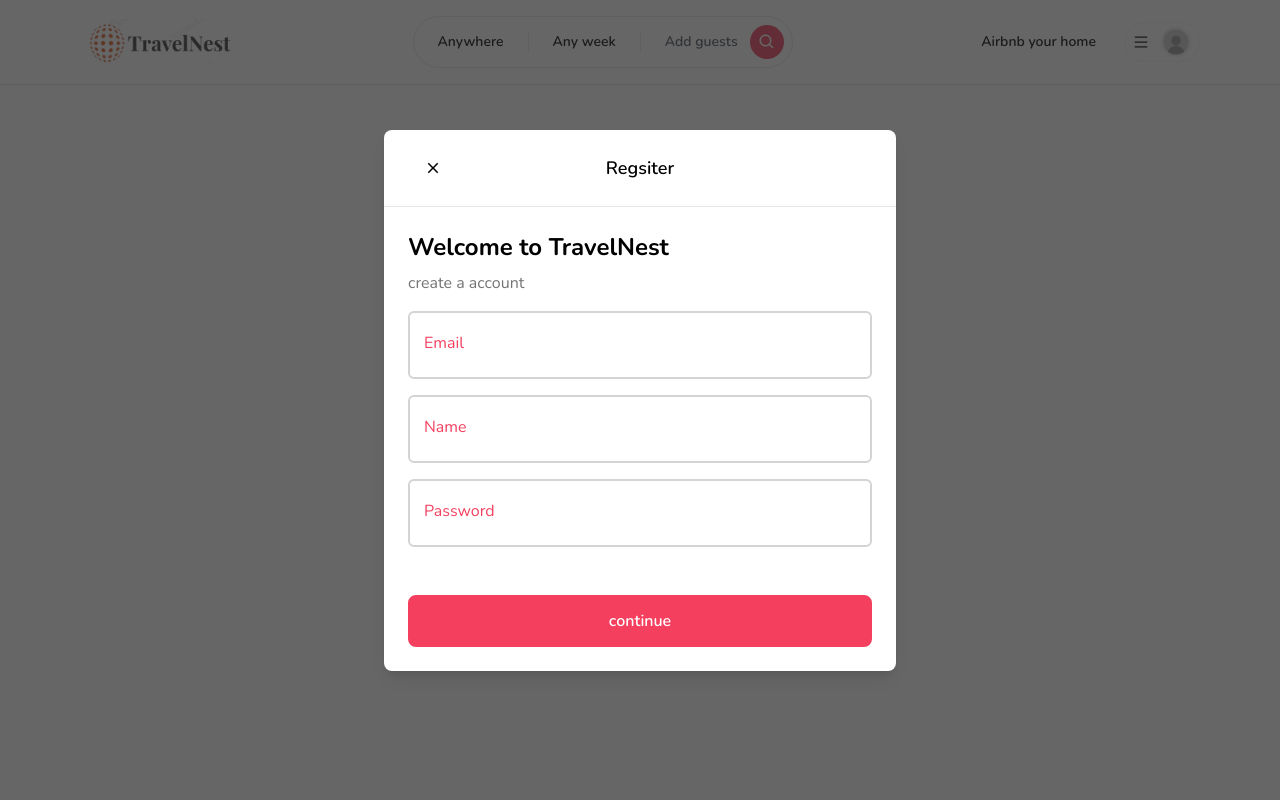
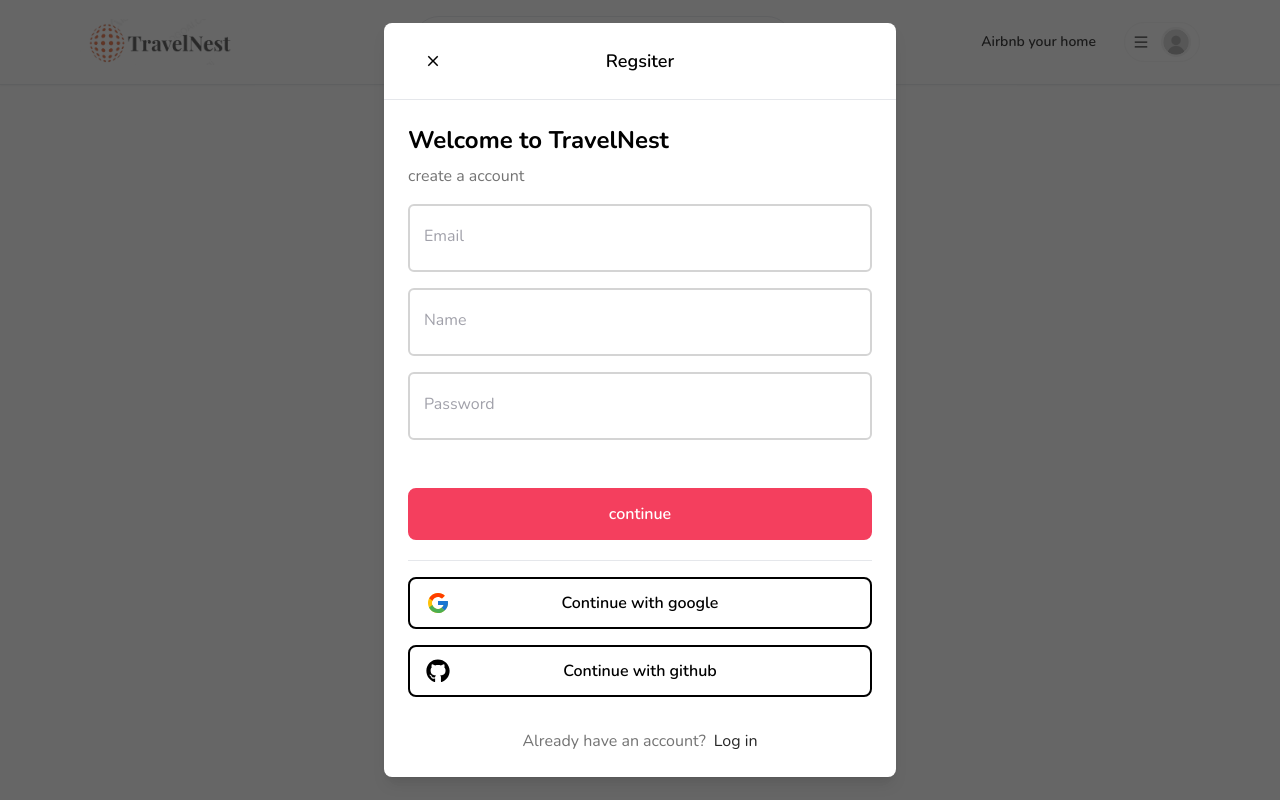
Before and after one commit to nitinawari/TravelNest, a Next.js app: page / in a window 1280 px wide. Built offline with nearby package versions, Linux system fonts and the light colour scheme.

Commit message:
complete register modal with Oauth provider Buttons and bug fixed

```diff
--- a/app/components/inputs/Input.tsx
+++ b/app/components/inputs/Input.tsx
@@ -54,7 +54,7 @@
                   peer-placeholder-shown:translate-y-0
                   peer-focus:scale-75
                   peer-focus: -translate-y-4
-                  ${errors ? "text-rose-500" : "text-zinc-400"}
+                  ${errors[id] ? "text-rose-500" : "text-zinc-400"}
                   `}
                   >
                            {label}
--- a/app/components/modals/RegisterModal.tsx
+++ b/app/components/modals/RegisterModal.tsx
@@ -4,9 +4,12 @@
 import Modal from "@/app/components/modals/Modal"
 import Heading from "@/app/components/Heading"
 import Input from "@/app/components/inputs/Input"
+import Button from "@/app/components/Button"
 import { useState } from 'react';
 import axios from 'axios';
-
+import toast from 'react-hot-toast';
+import { FcGoogle , } from 'react-icons/fc';
+import {FaGithub} from 'react-icons/fa'
 const RegisterModal = () => {
         const registerModal = useRegisterModal();
         const [isLoading , setIsLoading] = useState(false);
@@ -29,7 +32,7 @@
                         registerModal.onClose
                 })
                 .catch((error)=>{
-                        console.log(error)
+                        toast.error("something went wrong ")
                 })
                 .finally(()=>{
                         setIsLoading(false)
@@ -72,6 +75,37 @@
                 </div>
          )
 
+         const Footer = (
+                <div className=' flex flex-col gap-4 mt-3 '>
+                        <hr />
+                       <Button
+                       outline
+                       label ="Continue with google"
+                       icon ={FcGoogle}
+                       onClick={()=>{}}
+                       />
+                       <Button
+                       outline
+                       label ="Continue with github"
+                       icon ={FaGithub}
+                       onClick={()=>{}}
+                       />
+
+                  <div className=' text-neutral-500 mt-4 text-center font-light  '>
+                        <div className=' flex flex-row gap-2 justify-center items-center '>
+                                <div>
+                                        Already have an account?
+                                </div>
+                                <div  onClick={registerModal.onClose}
+                                className=' text-neutral-800 cursor-pointer hover:underline  '>
+                                        Log in
+                                </div>
+                        </div>
+
+                  </div>
+                </div>
+         )
+
 
          return (
                 <Modal
@@ -82,6 +116,7 @@
                 disabled= {isLoading}
                 onSubmit={handleSubmit(onSubmit)}
                 body={BodyContent}
+                footer={Footer}
                 />
          )
 }
--- a/app/components/modals/modal.tsx
+++ b/app/components/modals/modal.tsx
@@ -106,6 +106,7 @@
                         ) }
 
                      </div>
+              {footer}
               </div>
             </div>
           </div>
--- a/app/components/navbar/Search.tsx
+++ b/app/components/navbar/Search.tsx
@@ -1,10 +1,11 @@
 'use client'
+import { Toaster } from "react-hot-toast";
 import { BiSearch } from "react-icons/bi";
 
 const Search = () => {
          return (
                   <div className=" border-[1px] w-full md:w-auto  py-2 rounded-full sahdow-sm  hover:shadow-sm transition  cursor-pointer " >
-
+                  <Toaster />
                     <div className=" flex flex-row items-center justify-content " >
 
                         <div className=" text-sm font-semibold px-6">
--- a/app/layout.tsx
+++ b/app/layout.tsx
@@ -2,7 +2,8 @@
 import {  Nunito } from "next/font/google";
 import "./globals.css";
 import{ Navbar }from "@/app/components/navbar/Navbar";
-import RegisterModal from "./components/modals/RegisterModal";
+import RegisterModal from "@/app/components/modals/RegisterModal";
+import ToastProvider from "@/app/providers/ToastProvider";
 
 const font = Nunito({subsets:["latin"]})
 
@@ -20,6 +21,7 @@
     <html lang="en">
 
       <body className={font.className}>
+        <ToastProvider />
         <Navbar />
        <RegisterModal />
 
--- /dev/null
+++ b/app/providers/ToastProvider.tsx
@@ -0,0 +1,12 @@
+"use client"
+
+import { Toaster } from "react-hot-toast";
+
+const ToastProvider = () => {
+         return (
+
+                  <Toaster />
+          );
+}
+
+export default ToastProvider;
--- a/package.json
+++ b/package.json
@@ -14,6 +14,7 @@
     "react": "^18",
     "react-dom": "^18",
     "react-hook-form": "^7.53.0",
+    "react-hot-toast": "^2.4.1",
     "react-icons": "^5.3.0",
     "zustand": "^5.0.0-rc.2"
   },
```
Also changed, not shown: 1 other file (tests, documents, lock files or other folders).
